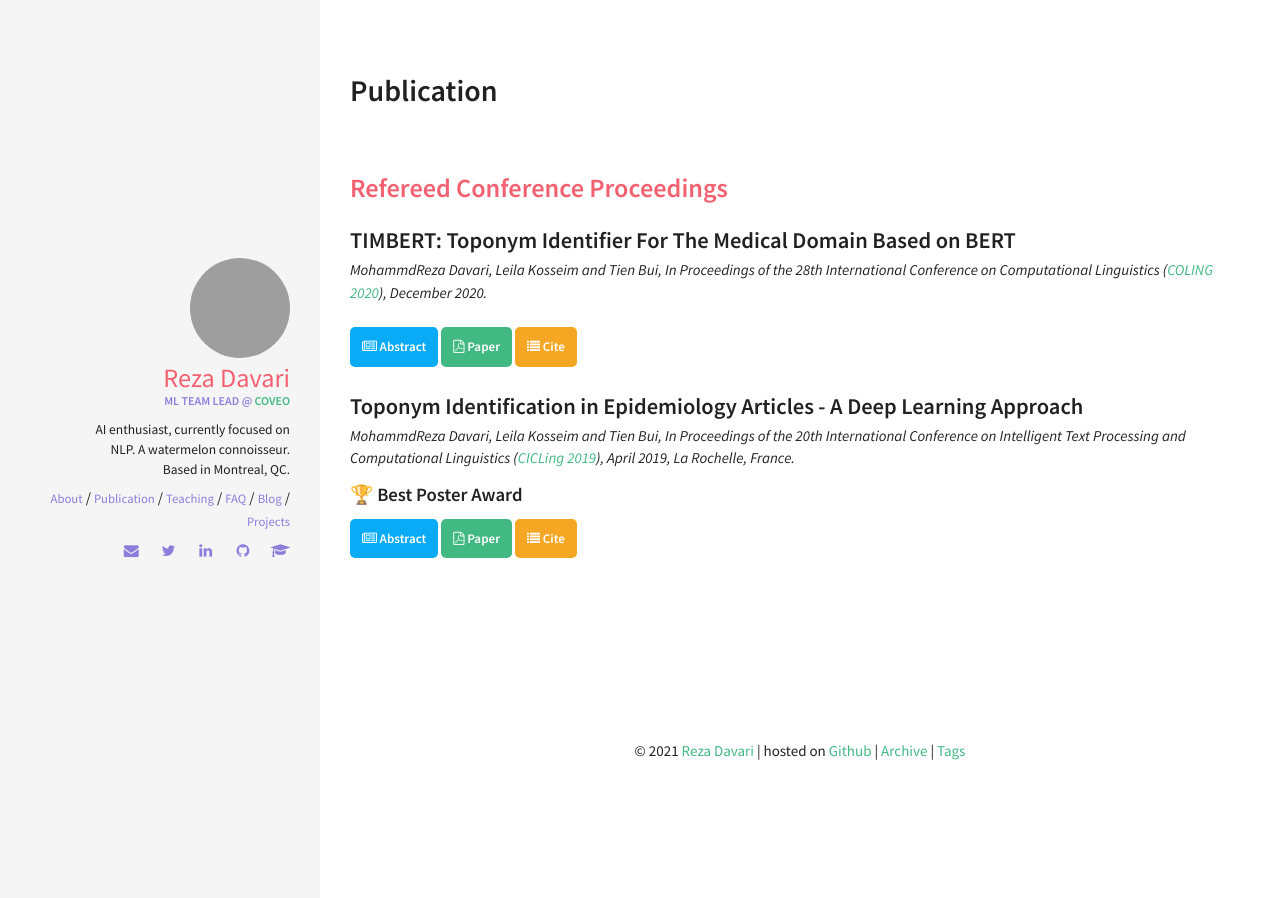
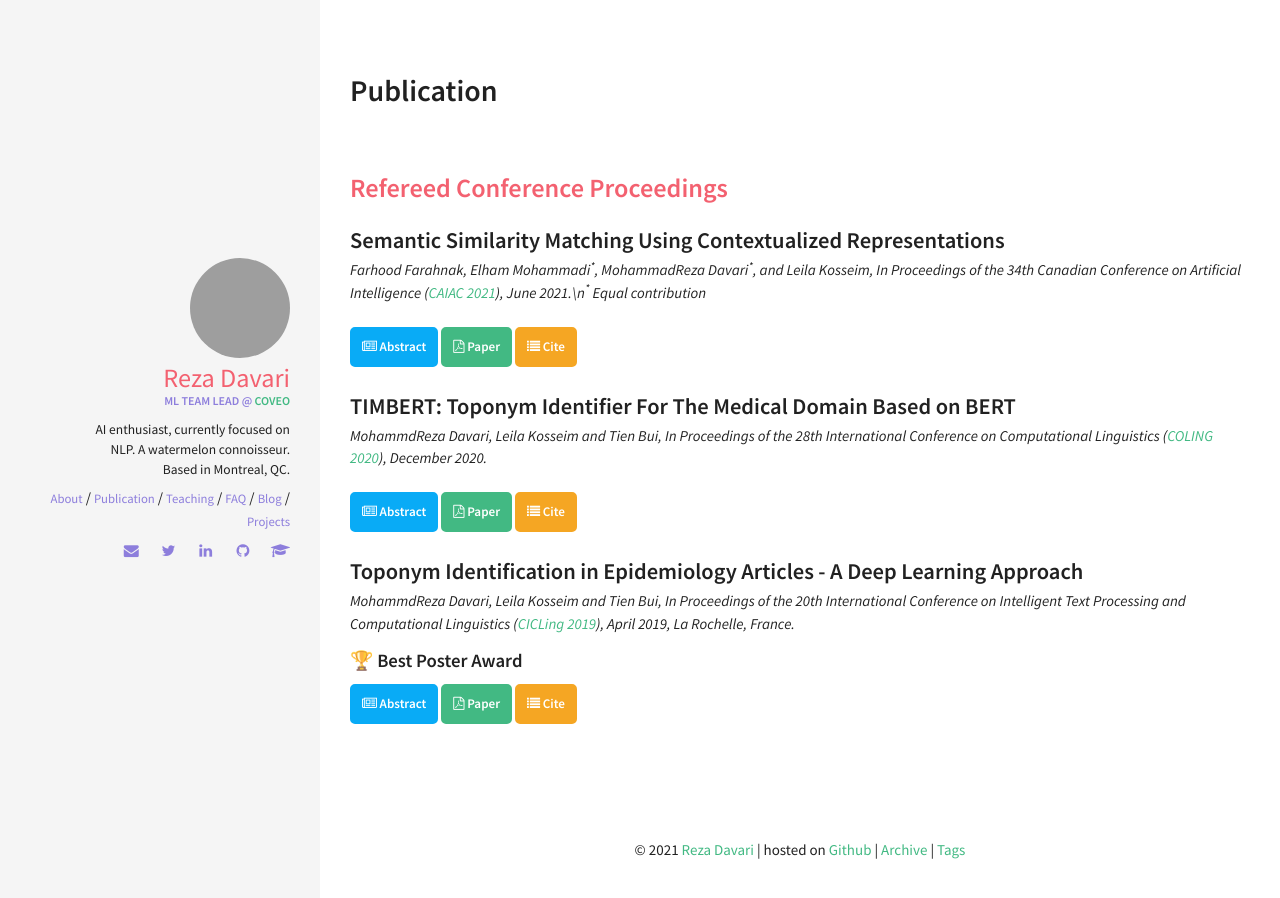
Before and after one commit to rezazzr/davari.io, a Jekyll site: the page built from publication.html, in a window 1280 px wide. Built offline with Jekyll 4.4.1, drawn with Linux system fonts in a browser that asks for light colours; some of the changed lines change nothing that is shown; grey boxes are pictures that could not be loaded.

Commit message:
caiac publication added (#5)

```diff
--- a/_data/index/publication_paper.yml
+++ b/_data/index/publication_paper.yml
@@ -1,3 +1,17 @@
+- name: Semantic Similarity Matching Using Contextualized Representations
+  descr: Different approaches to address semantic similarity matching generally fall into one of the two categories of interaction-based and representation-based models. While each approach offers its own benefits and can be used in certain scenarios, using a transformer-based model with a completely interaction-based approach may not be practical in many real-life use cases. In this work, we compare the performance and inference time of interaction-based and representation-based models using contextualized representations. We also propose a novel approach which is based on the late interaction of textual representations, thus benefiting from the advantages of both model types.
+  paper: https://caiac.pubpub.org/pub/6tk0unzp/release/2
+  published: Farhood Farahnak, Elham Mohammadi<sup>*</sup>, MohammadReza Davari<sup>*</sup>, and Leila Kosseim, In Proceedings of the 34th Canadian Conference on Artificial Intelligence (<a href="https://www.caiac.ca/en/conferences/canadianai-2021/home">CAIAC 2021</a>), June 2021.\n<sup>*</sup> Equal contribution
+  award:
+  cite: "@inproceedings{Farahnak2021Semantic,\n
+           title      = {Semantic Similarity Matching Using Contextualized Representations},\n
+           author     = {Farahnak, Farhood and Mohammadi, Elham and Davari, MohammadReza and Kosseim, Leila},\n
+           booktitle  = {Proceedings of the 34th Canadian Conference on Artificial Intelligence (CAIAC 2021)},\n
+           address    = {Vancouver, Canada (Online)},\n
+           year       = {2021},\n
+           month      = {June},\n
+         }"
+
 - name: TIMBERT&#58 Toponym Identifier For The Medical Domain Based on BERT
   descr: In this paper, we propose an approach to automate the process of place name detection in the medical domain to enable epidemiologists to better study and model the spread of viruses. We created a family of Toponym Identification Models based on BERT (TIMBERT), in order to learn in an end-to-end fashion the mapping from an input sentence to the associated sentence labeled with toponyms. When evaluated with the SemEval 2019 task 12 test set (Weissenbacher et al., 2019), our best TIMBERT model achieves an F1 score of 90.85%, a significant improvement compared to the state-of-the-art of 89.10% (Wang et al., 2019).
   paper: https://www.aclweb.org/anthology/2020.coling-main.58/
```
